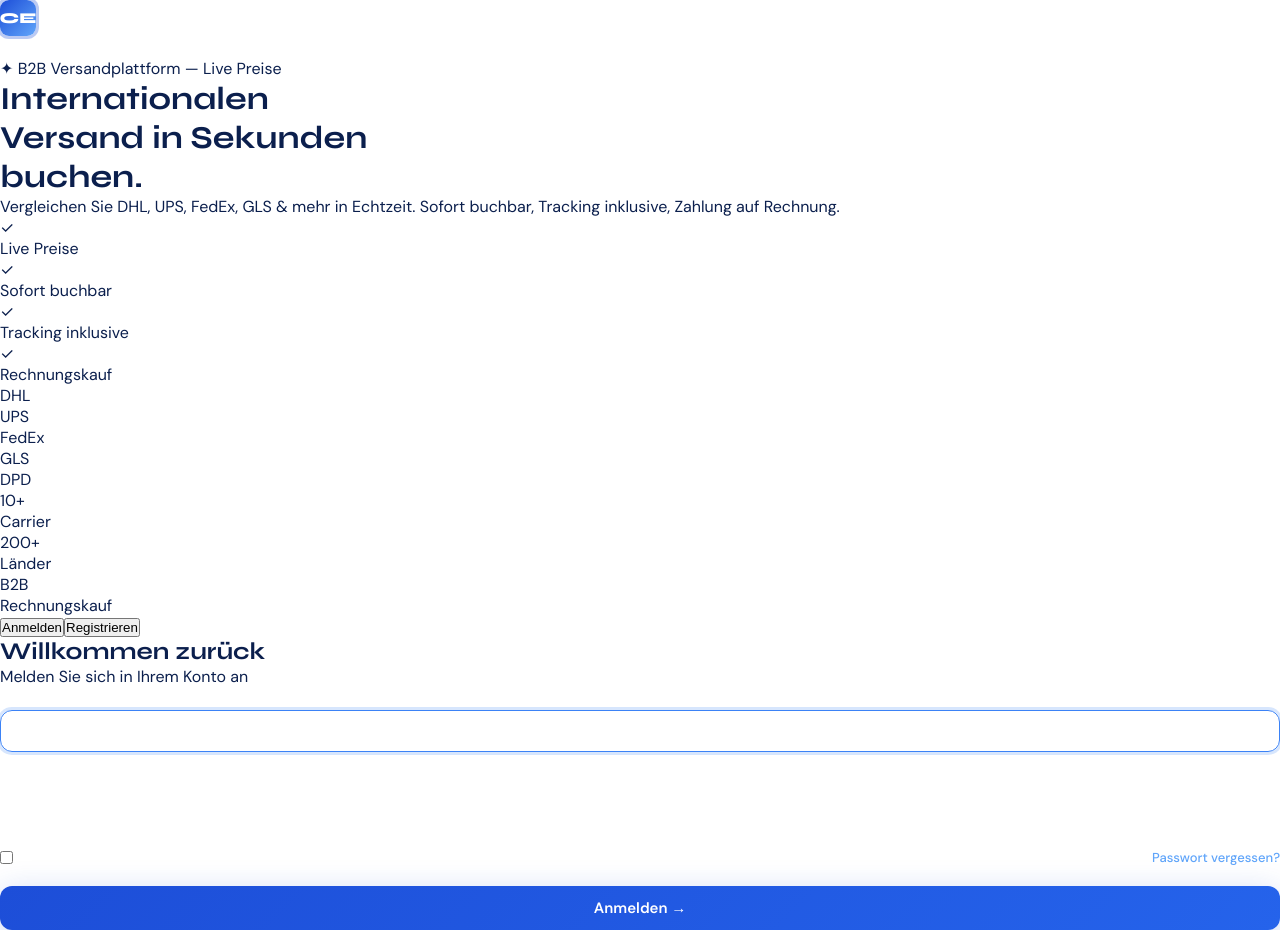
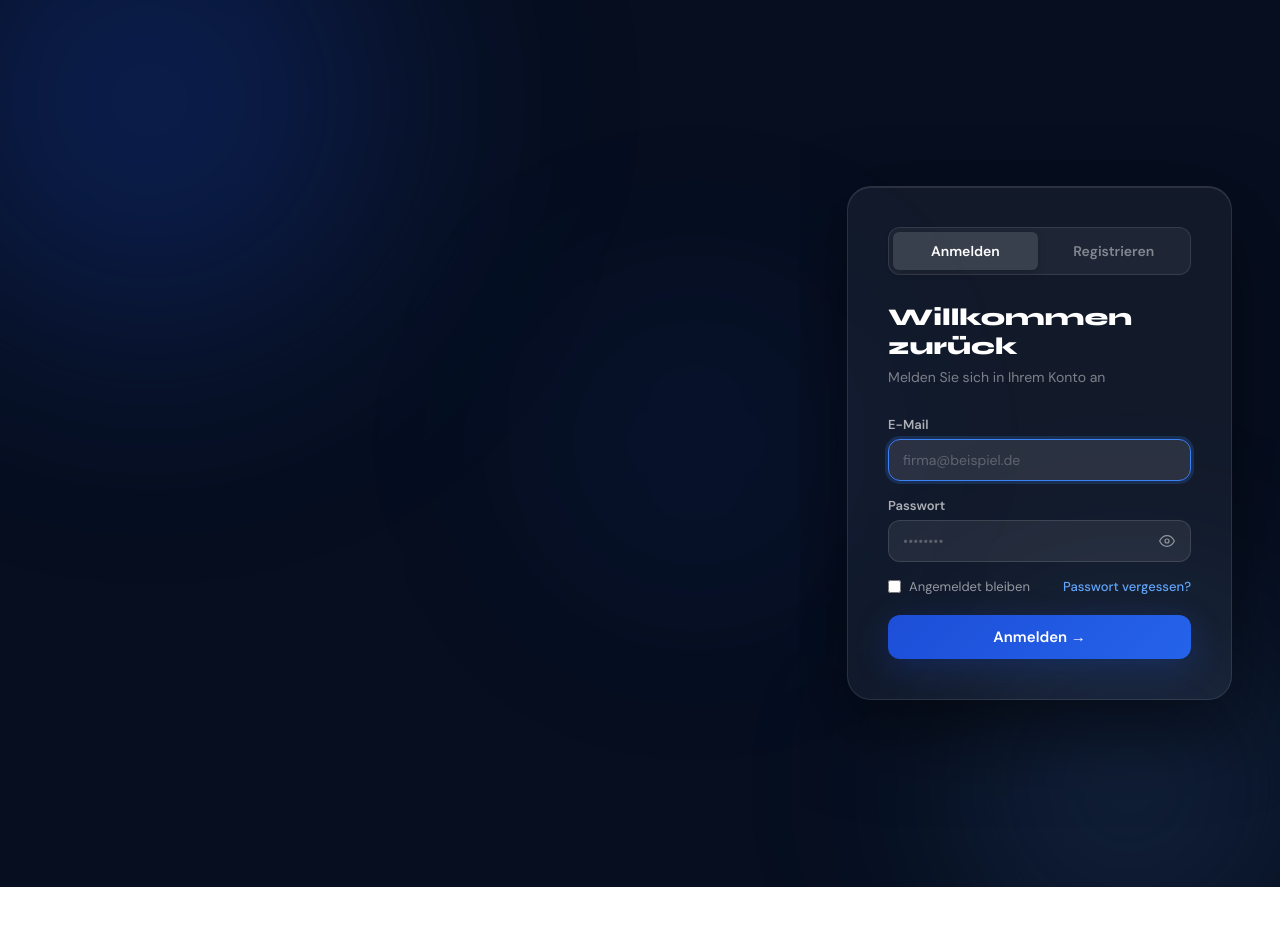
Before and after one commit to confidaraexpress-cloud/confidaraexpress-preisrechner, a React (Vite) app: page / in a window 1280 px wide. After the commit the page ends 887 px from the top, so only its background shows below. Built offline with nearby package versions, Linux system fonts and the light colour scheme.

Commit message:
feat: new auth layout fullscreen centered

```diff
--- a/src/main.jsx
+++ b/src/main.jsx
@@ -165,79 +165,49 @@ function AuthPage({ onLogin, defaultTab = "login", onNavigate }) {
   const reset = () => { setError(""); setSuccess(""); };
 
   return (
-    <div className="auth-root">
-      {/* Animated background */}
-      <div className="auth-bg">
-        <div className="auth-orb orb-1" />
-        <div className="auth-orb orb-2" />
-        <div className="auth-orb orb-3" />
-        <div className="auth-grid-overlay" />
+    <div className="auth-page-dark">
+      <div className="auth-dark-bg">
+        <div className="auth-dark-glow glow-1" />
+        <div className="auth-dark-glow glow-2" />
+        <div className="auth-dark-glow glow-3" />
       </div>
-
+      <div className="auth-dark-container">
         {/* Left: Marketing */}
-      <div className="auth-left animate-fadeUp">
-        <div className="auth-brand" onClick={() => onNavigate("calculator")}>
+        <div className="auth-dark-left animate-fadeUp">
+          <div className="auth-logo-row" onClick={() => onNavigate("calculator")}>
             <div className="logo-mark">CE</div>
             <span className="logo-text-white">ConfidaraExpress</span>
           </div>
-
-        <div className="auth-marketing">
-          <div className="auth-eyebrow">✦ B2B Versandplattform — Live Preise</div>
-          <h1 className="auth-headline">
-            Internationalen<br />
-            Versand in{" "}
-            <span className="auth-headline-accent">Sekunden</span><br />
-            buchen.
+          <div className="auth-dark-badge">✦ B2B Versandplattform — Live Preise</div>
+          <h1 className="auth-dark-title">
+            Internationalen Versand in <span className="auth-dark-highlight">Sekunden</span> buchen.
           </h1>
-          <p className="auth-desc">
-            Vergleichen Sie DHL, UPS, FedEx, GLS & mehr in Echtzeit.
-            Sofort buchbar, Tracking inklusive, Zahlung auf Rechnung.
+          <p className="auth-dark-sub">
+            Vergleichen Sie DHL, UPS, FedEx, GLS & mehr in Echtzeit. Sofort buchbar, Tracking inklusive, Zahlung auf Rechnung.
           </p>
-
-          <div className="auth-checks">
+          <div className="auth-dark-perks">
             {["Live Preise", "Sofort buchbar", "Tracking inklusive", "Rechnungskauf"].map(perk => (
-              <div key={perk} className="auth-check-item">
-                <div className="auth-check-icon">✓</div>
+              <div key={perk} className="auth-dark-perk">
+                <div className="auth-dark-perk-check">✓</div>
                 <span>{perk}</span>
               </div>
             ))}
           </div>
-
-          <div className="auth-carriers">
+          <div className="auth-dark-carriers">
             {["DHL", "UPS", "FedEx", "GLS", "DPD"].map(c => (
-              <div key={c} className="auth-carrier-badge">{c}</div>
+              <div key={c} className="auth-dark-carrier">{c}</div>
             ))}
           </div>
         </div>
 
-        <div className="auth-left-footer">
-          <div className="auth-stat">
-            <div className="auth-stat-value">10+</div>
-            <div className="auth-stat-label">Carrier</div>
-          </div>
-          <div className="auth-stat-divider" />
-          <div className="auth-stat">
-            <div className="auth-stat-value">200+</div>
-            <div className="auth-stat-label">Länder</div>
-          </div>
-          <div className="auth-stat-divider" />
-          <div className="auth-stat">
-            <div className="auth-stat-value">B2B</div>
-            <div className="auth-stat-label">Rechnungskauf</div>
-          </div>
-        </div>
-      </div>
-
         {/* Right: Form */}
-      <div className="auth-right animate-fadeUp-1">
-        <div className="auth-form-card">
+        <div className="auth-dark-right animate-fadeUp-1">
+          <div className="auth-glass-card">
 
             {step === "forgot" && (
-            <div className="auth-form-inner">
-              <div className="auth-form-header">
-                <h2 className="auth-form-title">Passwort vergessen</h2>
-                <p className="auth-form-sub">Reset-Link wird per E-Mail gesendet</p>
-              </div>
+              <>
+                <h2 className="auth-card-title">Passwort vergessen</h2>
+                <p className="auth-card-sub">Reset-Link wird per E-Mail gesendet</p>
                 {error && <div className="alert alert-error">{error}</div>}
                 {success && <div className="alert alert-success">{success}</div>}
                 {!success && (
@@ -251,16 +221,14 @@ function AuthPage({ onLogin, defaultTab = "login", onNavigate }) {
                     </button>
                   </>
                 )}
-              <button onClick={() => { setStep("credentials"); reset(); }} className="auth-back-btn">← Zurück zum Login</button>
-            </div>
+                <button onClick={() => { setStep("credentials"); reset(); }} className="btn-ghost-dark mt-8">← Zurück zum Login</button>
+              </>
             )}
 
             {step === "reset" && (
-            <div className="auth-form-inner">
-              <div className="auth-form-header">
-                <h2 className="auth-form-title">Neues Passwort</h2>
-                <p className="auth-form-sub">Mindestens 8 Zeichen</p>
-              </div>
+              <>
+                <h2 className="auth-card-title">Neues Passwort</h2>
+                <p className="auth-card-sub">Mindestens 8 Zeichen</p>
                 {error && <div className="alert alert-error">{error}</div>}
                 {success && <div className="alert alert-success">{success}</div>}
                 {!success && (
@@ -272,14 +240,14 @@ function AuthPage({ onLogin, defaultTab = "login", onNavigate }) {
                     </button>
                   </>
                 )}
-            </div>
+              </>
             )}
 
             {step === "credentials" && (
-            <div className="auth-form-inner">
-              <div className="auth-tab-bar">
-                <button className={`auth-tab-btn ${tab === "login" ? "active" : ""}`} onClick={() => { setTab("login"); reset(); }}>Anmelden</button>
-                <button className={`auth-tab-btn ${tab === "register" ? "active" : ""}`} onClick={() => { setTab("register"); reset(); }}>Registrieren</button>
+              <>
+                <div className="auth-dark-tabs">
+                  <button className={`auth-dark-tab ${tab === "login" ? "active" : ""}`} onClick={() => { setTab("login"); reset(); }}>Anmelden</button>
+                  <button className={`auth-dark-tab ${tab === "register" ? "active" : ""}`} onClick={() => { setTab("register"); reset(); }}>Registrieren</button>
                 </div>
 
                 {error && <div className="alert alert-error">{error}</div>}
@@ -287,10 +255,8 @@ function AuthPage({ onLogin, defaultTab = "login", onNavigate }) {
 
                 {tab === "login" ? (
                   <>
-                  <div className="auth-form-header">
-                    <h2 className="auth-form-title">Willkommen zurück</h2>
-                    <p className="auth-form-sub">Melden Sie sich in Ihrem Konto an</p>
-                  </div>
+                    <h2 className="auth-card-title">Willkommen zurück</h2>
+                    <p className="auth-card-sub">Melden Sie sich in Ihrem Konto an</p>
                     <div className="field">
                       <label className="field-label-dark">E-Mail</label>
                       <input className="field-input-dark" type="email" value={loginForm.email} onChange={e => setLoginForm(p => ({ ...p, email: e.target.value }))} placeholder="firma@beispiel.de" autoFocus />
@@ -309,10 +275,8 @@ function AuthPage({ onLogin, defaultTab = "login", onNavigate }) {
                   </>
                 ) : (
                   <>
-                  <div className="auth-form-header">
-                    <h2 className="auth-form-title">Konto erstellen</h2>
-                    <p className="auth-form-sub">Starten Sie kostenlos mit ConfidaraExpress</p>
-                  </div>
+                    <h2 className="auth-card-title">Konto erstellen</h2>
+                    <p className="auth-card-sub">Starten Sie kostenlos mit ConfidaraExpress</p>
                     <div className="field-row field-row-2">
                       <div className="field"><label className="field-label-dark">Name</label><input className="field-input-dark" value={regForm.name} onChange={e => setRegForm(p => ({ ...p, name: e.target.value }))} /></div>
                       <div className="field"><label className="field-label-dark">E-Mail</label><input className="field-input-dark" type="email" value={regForm.email} onChange={e => setRegForm(p => ({ ...p, email: e.target.value }))} /></div>
@@ -333,8 +297,9 @@ function AuthPage({ onLogin, defaultTab = "login", onNavigate }) {
                     </button>
                   </>
                 )}
+              </>
+            )}
           </div>
-          )}
         </div>
       </div>
     </div>
@@ -688,7 +653,14 @@ function Dashboard({ user, onNavigate, onLogout }) {
 
   return (
     <div className="app-shell">
-      {sidebarOpen && <div className="sidebar-overlay open" onClick={() => setSidebarOpen(false)} style={{ zIndex: 198 }} />}
+      {sidebarOpen && (
+        <div
+          className="sidebar-overlay open"
+          onClick={() => setSidebarOpen(false)}
+          style={{ zIndex: 198 }}
+        />
+      )}
+
       <aside className={`sidebar ${sidebarOpen ? "sidebar-open" : ""}`} style={{ zIndex: 199 }}>
         <div className="sidebar-brand">
           <div className="logo-mark" style={{ width: 30, height: 30, fontSize: 12 }}>CE</div>
@@ -890,7 +862,9 @@ function TrackingPage() {
   return (
     <div style={{ paddingTop: 88, minHeight: "100vh", background: "var(--gray50)" }}>
       <div className="container" style={{ paddingTop: 48, paddingBottom: 48, maxWidth: 600 }}>
-        <div className="text-center mb-32"><h1 className="section-title">Sendung verfolgen</h1></div>
+        <div className="text-center mb-32">
+          <h1 className="section-title">Sendung verfolgen</h1>
+        </div>
         <div className="calc-panel">
           <div className="calc-panel-body">
             <div className="field"><label className="field-label">Sendungs-ID</label><input className="field-input" value={id} onChange={e => setId(e.target.value)} onKeyDown={e => e.key === "Enter" && track()} placeholder="z.B. 12345678901234" /></div>
@@ -912,7 +886,9 @@ function Navbar({ onNavigate, authed }) {
     <>
       <nav className="navbar">
         <div className="container navbar-inner">
-          <button className="hamburger-btn" onClick={() => setDrawerOpen(true)}><Icon n="menu" s={22} /></button>
+          <button className="hamburger-btn" onClick={() => setDrawerOpen(true)}>
+            <Icon n="menu" s={22} />
+          </button>
           <div className="navbar-logo" onClick={() => onNavigate("auth")}>
             <div className="logo-mark">CE</div>
             <span className="logo-text">ConfidaraExpress</span>
@@ -938,8 +914,13 @@ function Navbar({ onNavigate, authed }) {
           <div className="sidebar-overlay open" onClick={() => setDrawerOpen(false)} style={{ zIndex: 998 }} />
           <div className="mobile-drawer open" style={{ zIndex: 999 }}>
             <div className="mobile-drawer-header">
-              <div className="navbar-logo"><div className="logo-mark">CE</div><span className="logo-text">ConfidaraExpress</span></div>
-              <button className="drawer-close-btn" onClick={() => setDrawerOpen(false)}><Icon n="close" s={20} /></button>
+              <div className="navbar-logo">
+                <div className="logo-mark">CE</div>
+                <span className="logo-text">ConfidaraExpress</span>
+              </div>
+              <button className="drawer-close-btn" onClick={() => setDrawerOpen(false)}>
+                <Icon n="close" s={20} />
+              </button>
             </div>
             <nav className="mobile-drawer-nav">
               <button className="drawer-nav-item" onClick={() => { onNavigate("calculator"); setDrawerOpen(false); }}><Icon n="zap" s={18} /> Preisrechner</button>
@@ -949,7 +930,9 @@ function Navbar({ onNavigate, authed }) {
               ) : (
                 <>
                   <button className="drawer-nav-item" onClick={() => { onNavigate("auth"); setDrawerOpen(false); }}><Icon n="user" s={18} /> Anmelden</button>
-                  <div className="drawer-cta"><button className="btn btn-primary btn-full" onClick={() => { onNavigate("register"); setDrawerOpen(false); }}>Registrieren</button></div>
+                  <div className="drawer-cta">
+                    <button className="btn btn-primary btn-full" onClick={() => { onNavigate("register"); setDrawerOpen(false); }}>Registrieren</button>
+                  </div>
                 </>
               )}
             </nav>
@@ -994,7 +977,10 @@ function App() {
   }, []);
 
   const logout = () => { localStorage.removeItem("ce_token"); setAuthed(false); setUser(null); setPage("auth"); };
-  const navigate = (p, data = null) => { setPage(p); setPageData(data); window.scrollTo(0, 0); };
+
+  const navigate = (p, data = null) => {
+    setPage(p); setPageData(data); window.scrollTo(0, 0);
+  };
 
   if (loadingUser) return (
     <div style={{ minHeight: "100vh", display: "flex", alignItems: "center", justifyContent: "center", background: "#060e1f" }}>
```
Lines whose indentation alone changed are shown as unchanged.
